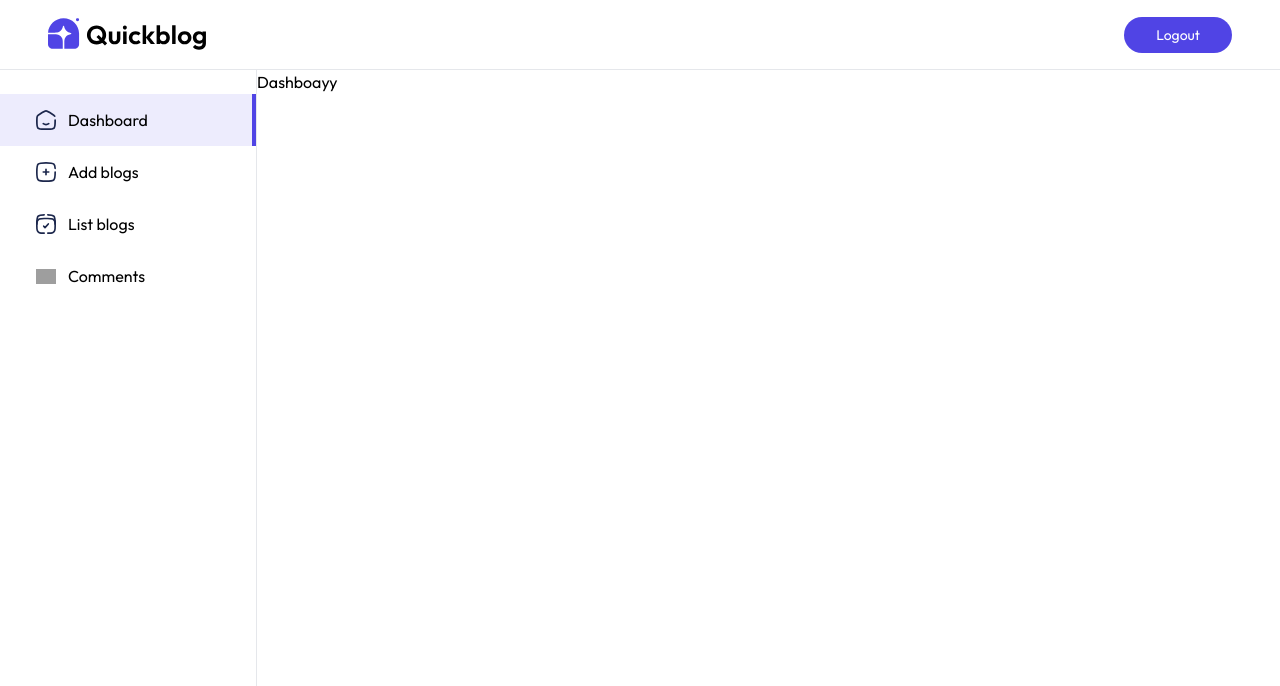
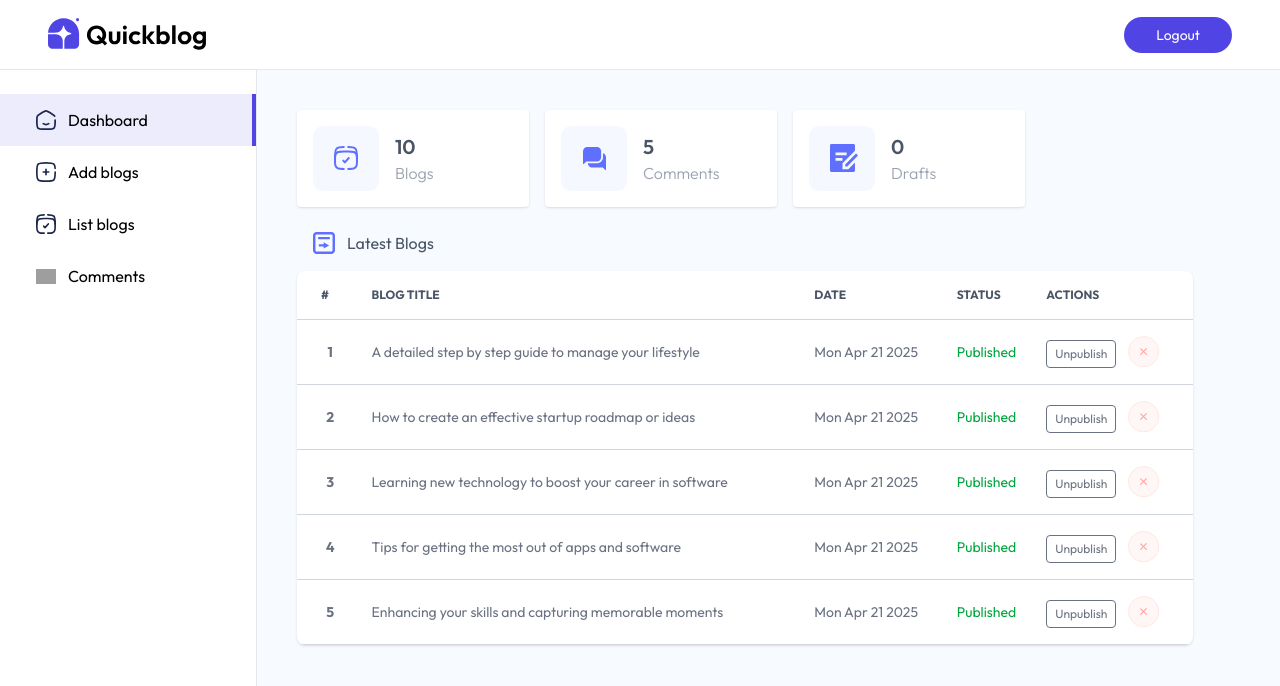
Before and after one commit to MrArnabGhosh/quickblog, a React (Vite) app in the folder client/: page /admin in a window 1280 px wide. Shown: the top 686 px of the page. Built offline with nearby package versions, Linux system fonts and the light colour scheme; grey boxes are pictures that could not be loaded.

Commit message:
create dashboard page

```diff
--- /dev/null
+++ b/client/src/components/admin/BlogTableItem.jsx
@@ -0,0 +1,27 @@
+import React from 'react'
+import { assets } from '../../assets/assets'
+
+const BlogTableItem = ({blog,fetchBlogs,index}) => {
+
+    const {title,createdAt}=blog
+    const blogDate = new Date(createdAt)
+
+  return (
+    <tr className='border-y border-gray-300'>
+        <th className='px-2 py-4'> {index} </th>
+        <td className='px-2 py-4'>{title}</td>
+        <td className='px-2 py-4 max-md:hidden'>{blogDate.toDateString()}</td>
+        <td className='px-2 py-4 max-md:hidden'>
+            <p className={`${blog.isPublished ? "text-green-600" : "text-orange-700"}`}>{blog.isPublished ? "Published" : "Unpublished"}</p>
+        </td>
+        <td className='px-2 py-4 text-xs gap-3 flex '>
+            <button className='rounded mt-1 px-2 py-0.5 border cursor-pointer'>
+               {blog.isPublished ? " Unpublish" : "Publish"}
+            </button>
+            <img src={assets.cross_icon} className='w-8 hover:scale-110 transition-all cursor-pointer' alt="" />
+        </td>
+    </tr>
+  )
+}
+
+export default BlogTableItem
--- a/client/src/pages/admin/Dashboard.jsx
+++ b/client/src/pages/admin/Dashboard.jsx
@@ -1,8 +1,88 @@
-import React from 'react'
+import React, { useEffect, useState } from 'react'
+import { assets, dashboard_data } from '../../assets/assets'
+import BlogTableItem from '../../components/admin/BlogTableItem'
 
 const Dashboard = () => {
+
+  const [dashboardata, setDashboardata] = useState({
+    blogs:0,
+    comments:0,
+    drafts:0,
+    recentBlogs:[]
+  })
+
+  const fetchDashboardData = async () => {
+    setDashboardata(dashboard_data)
+  }
+
+  useEffect(()=>{
+    fetchDashboardData()
+  },[])
+
+
   return (
-    <div>Dashboayy</div>
+    <div className='flex-1 p-4 md:p-10 bg-blue-50/50'>
+      <div className="flex flex-wrap gap-4" >
+
+        <div className='flex items-center gap-4 bg-white p-4 min-w-58 rounded shadow cursor-pointer hover:scale-105 transition-all'>
+          <img src={assets.dashboard_icon_1} alt="" />
+          <div>
+            <p className='font-semibold text-gray-600 text-xl'>
+              {dashboardata.blogs}
+            </p>
+            <p className='text-gray-400 font-light'>Blogs</p>
+          </div>
+        </div>
+
+        <div className='flex items-center gap-4 bg-white p-4 min-w-58 rounded shadow cursor-pointer hover:scale-105 transition-all'>
+          <img src={assets.dashboard_icon_2} alt="" />
+          <div>
+            <p className='font-semibold text-gray-600 text-xl'>
+              {dashboardata.comments}
+            </p>
+            <p className='text-gray-400 font-light'>Comments</p>
+          </div>
+        </div>
+
+        <div className='flex items-center gap-4 bg-white p-4 min-w-58 rounded shadow cursor-pointer hover:scale-105 transition-all'>
+          <img src={assets.dashboard_icon_3} alt="" />
+          <div>
+            <p className='font-semibold text-gray-600 text-xl'>
+              {dashboardata.drafts}
+            </p>
+            <p className='text-gray-400 font-light'>Drafts</p>
+          </div>
+        </div>
+
+      </div>
+
+      {/* recent blog section */}
+
+      <div>
+        <div className='flex items-center gap-3 m-4 mt-6 text-gray-600'>
+          <img src={assets.dashboard_icon_4} alt="" />
+          <p>Latest Blogs</p>
+        </div>
+        <div className='relative overflow-x-auto shadow rounded-lg scrollbar-hide max-w-4xl  bg-white'>
+          <table className='w-full text-sm text-gray-500'>
+            <thead className='text-gray-600 uppercase text-left text-xs'>
+              <tr>
+                <th scope='col' className='px-2 py-4 xl:px-6'> #</th>
+                <th scope='col' className='px-2 py-4'> Blog Title</th>
+                <th scope='col' className='px-2 py-4 max-sm:hidden'> Date</th>
+                <th scope='col' className='px-2 py-4 max-sm:hidden'> Status</th>
+                <th scope='col' className='px-2 py-4'> Actions</th>
+              </tr>
+            </thead>
+            <tbody>
+               {dashboardata.recentBlogs.map((blog, index) => {
+                return <BlogTableItem key={blog._id} blog={blog} fetchBlogs={fetchDashboardData} index={index + 1} />
+               })}
+            </tbody>
+          </table>
+        </div>
+      </div>
+    </div>
   )
 }
 
```
